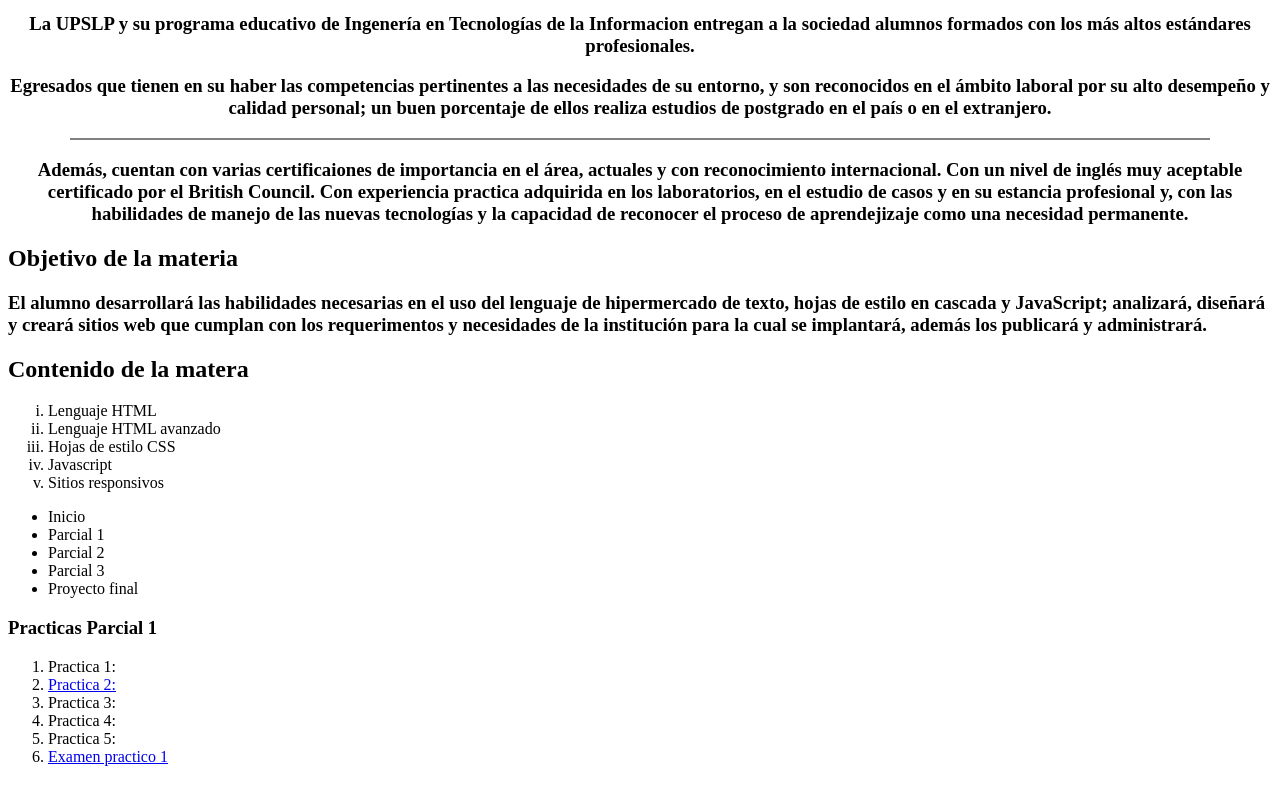
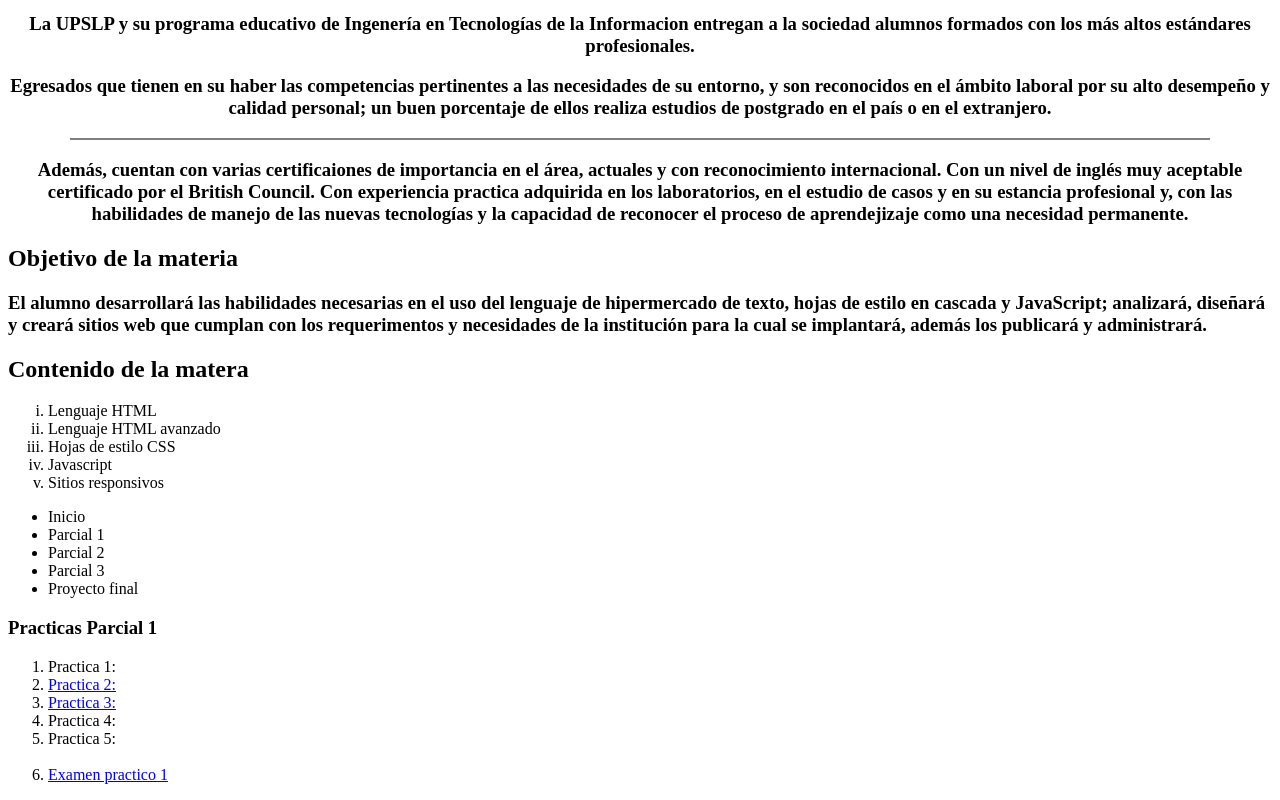
Before and after one commit to its-jeipi/practica2, a plain HTML site: page index.html in a window 1280 px wide. Shown: the part 633-1433 px from the top of the page. Drawn offline with Linux system fonts and the light colour scheme.

Commit message:
Update index.html

```diff
--- a/index.html
+++ b/index.html
@@ -41,9 +41,10 @@
     <ol>
         <li>Practica 1:</li>
         <li><a href="https://its-jeipi.github.io/practica2.github.io/Practica2.html">Practica 2:</a></li>
-        <li>Practica 3:</li>
+        <li><a href="https://its-jeipi.github.io/practica2.github.io/Practica%205.html">Practica 3:</a></li>
         <li>Practica 4:</li>
         <li>Practica 5:</li>
+        <br>
         <li> <a href="https://its-jeipi.github.io/practica2.github.io/sushi%20roll.html">Examen practico 1</a></li>
     </ol>
 </html>
```
